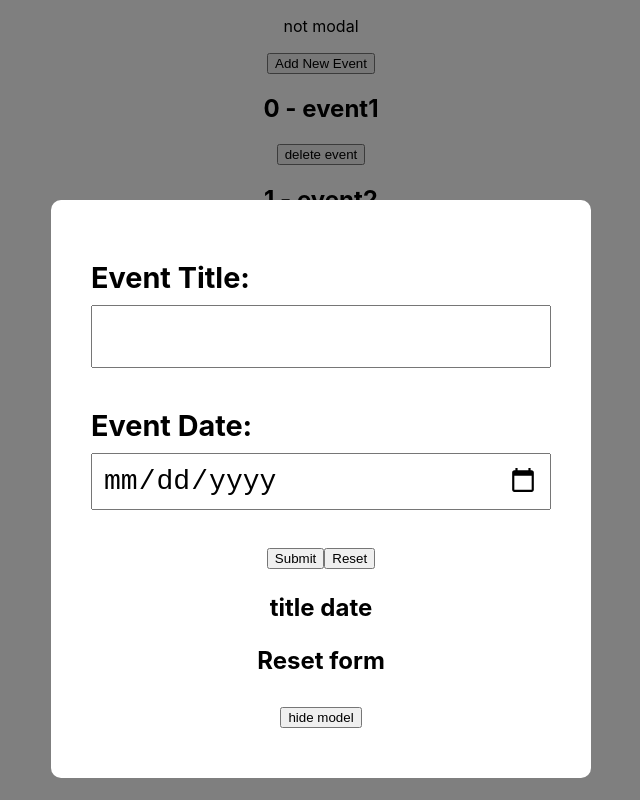
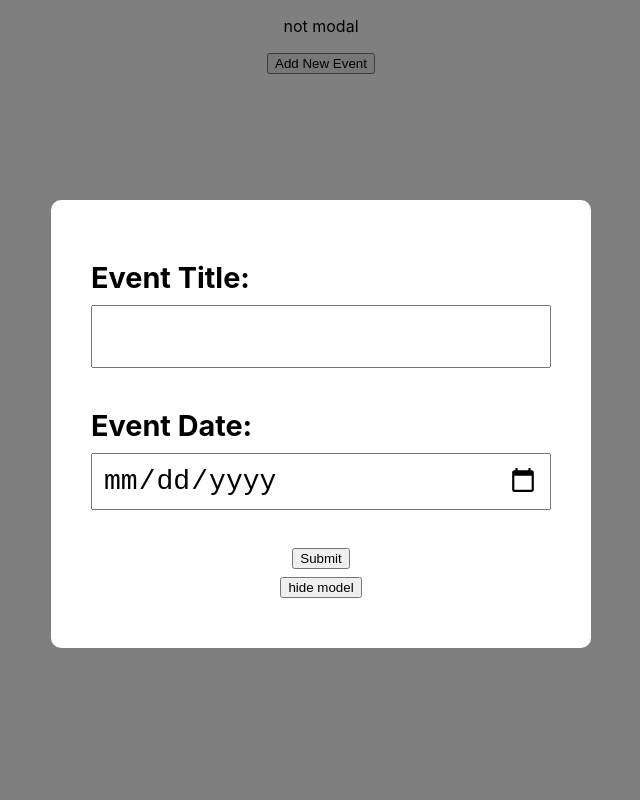
Before and after one commit to hunterde/React-Refresher, a React (Create React App) app: page / in a window 1280 px wide. Both pictures are taken after a click on the button "Add New Event". Shown: the whole page, without its empty margins (319-959 px from the left). Built offline with nearby package versions, Linux system fonts and the light colour scheme.

Commit message:
Submit Events Button
Got the submit Events button working

```diff
--- a/src/App.js
+++ b/src/App.js
@@ -8,17 +8,18 @@ import NewEventForm from './Components/NewEventForm';
 function App() {
   const [showModal, setShowModal] = useState(false)
 
-  const [events, setEvents]= useState ([
-    {title: "event1", id:1},
-    {title: "event2", id:2},
-    {title: "event3", id:3}
-  ])
-  const [events2, setEvents2]= useState ([
+  const [events, setEvents]= useState ([])
+  /*const [events2, setEvents2]= useState ([
     {title: "event4", id:4},
     {title: "event5", id:5},
     {title: "event6", id:6}
-  ])
-
+  ])*/
+  const addEvent=(event)=>{
+    setEvents((prevEvents) =>{
+      return [...prevEvents,event]
+    })
+    setShowModal(false)
+  }
 
   useEffect(() => {
     console.log(showModal);
@@ -28,7 +29,7 @@ function App() {
       {showModal &&(
       <Modal>
 
-        <NewEventForm/>
+        <NewEventForm addEvent ={addEvent}/>
         <button onClick={()=> setShowModal(false)}>hide model</button>
       </Modal>
        )}
@@ -36,9 +37,10 @@ function App() {
 
       <button onClick={()=> setShowModal(true)}>Add New Event</button>
      {<EventList events={events} setEvents={setEvents}/>}
-     {<EventList events={events2} setEvents={setEvents2}/>}
+
     </div>
   );
 }
 
 export default App;
+//{<EventList events={events2} setEvents={setEvents2}/>}
--- a/src/Components/NewEventForm.js
+++ b/src/Components/NewEventForm.js
@@ -2,7 +2,7 @@ import './NewEventForm.css'
 import React, { useState } from 'react'
 
 
-export default function NewEventForm() {
+export default function NewEventForm({addEvent}) {
 
     const [title,setTitle]=useState('')
     const [date,setDate]=useState('')
@@ -11,23 +11,45 @@ export default function NewEventForm() {
     setTitle('')
     setDate('')
     }
+    const handleSubmit=(e)=>{
+        e.preventDefault()
+
+        const event={
+            title:title,
+            date: date,
+            id: Math.floor(Math.random()*10000)
+        }
+        addEvent(event)
+        console.log(event)
+        console.log(Math.Random)
+        resetForm()
+    }
 
     return (
-    <form className="new-event-form">
+    <form className="new-event-form" onSubmit={handleSubmit}>
       <label>
         <span>Event Title:</span>
-      <input type="text" onChange={(e)=> setTitle(e.target.value)}
-      value={title}/>
+      <input
+      type="text"
+      onChange={(e)=> setTitle(e.target.value)}
+      value={title}
+      />
       </label>
       <label>
         <span>Event Date:</span>
-        <input type="date" onChange={(e)=> setDate(e.target.value)}
-        value={date}/>
+        <input
+        type="date"
+        onChange={(e)=> setDate(e.target.value)}
+        value={date}
+        />
       </label>
       <button>Submit</button>
-      <button onClick={resetForm} >Reset</button>
-      <p>title {title} date {date}</p>
-      <p onClick={resetForm} >Reset form</p>
+
     </form>
   )
 }
+/* reset button and title checking
+<button onClick={resetForm}  >Reset</button>
+      <p>title {title} date {date}</p>
+      <p onClick={resetForm} >Reset form</p>
+*/
```
